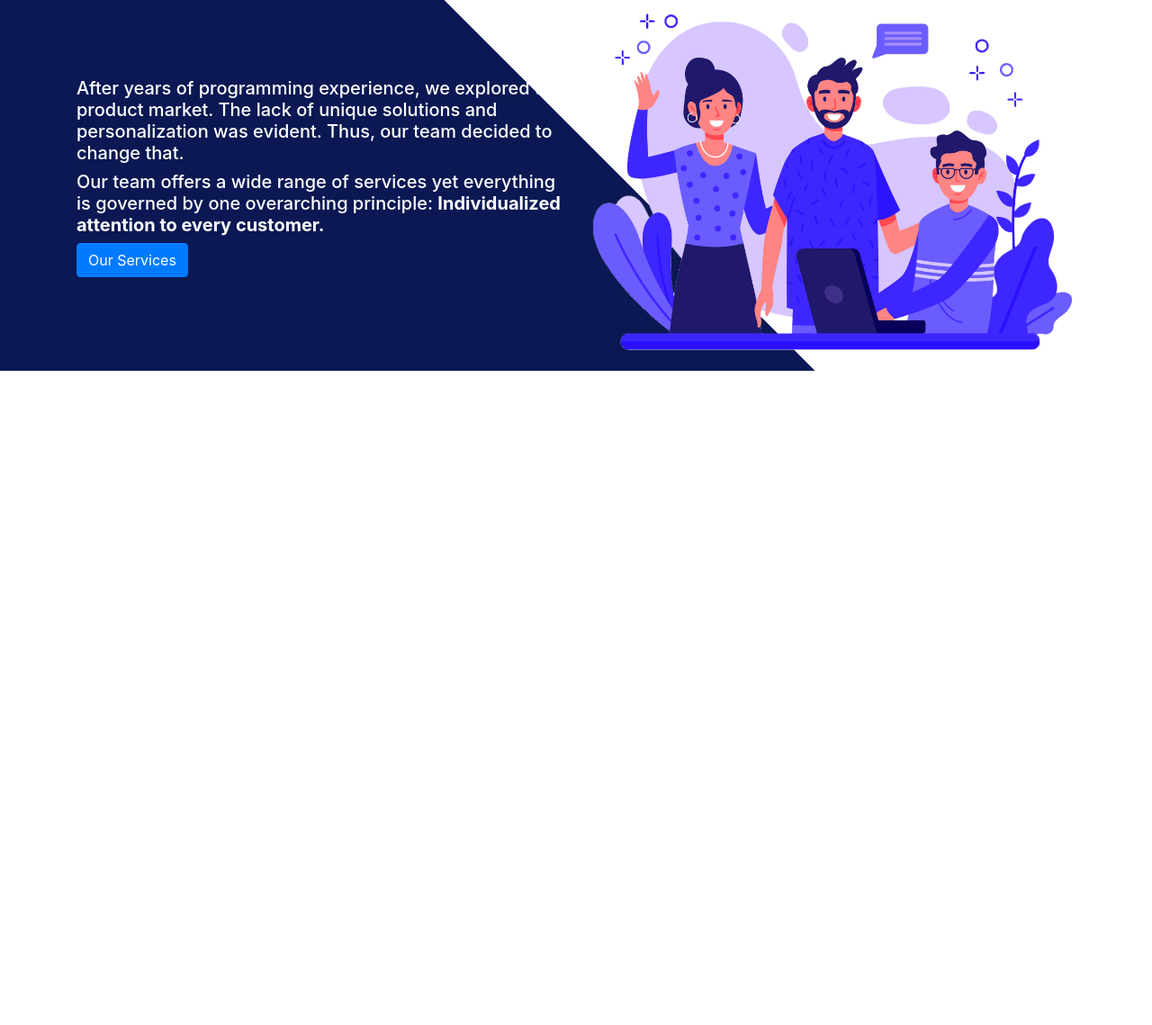
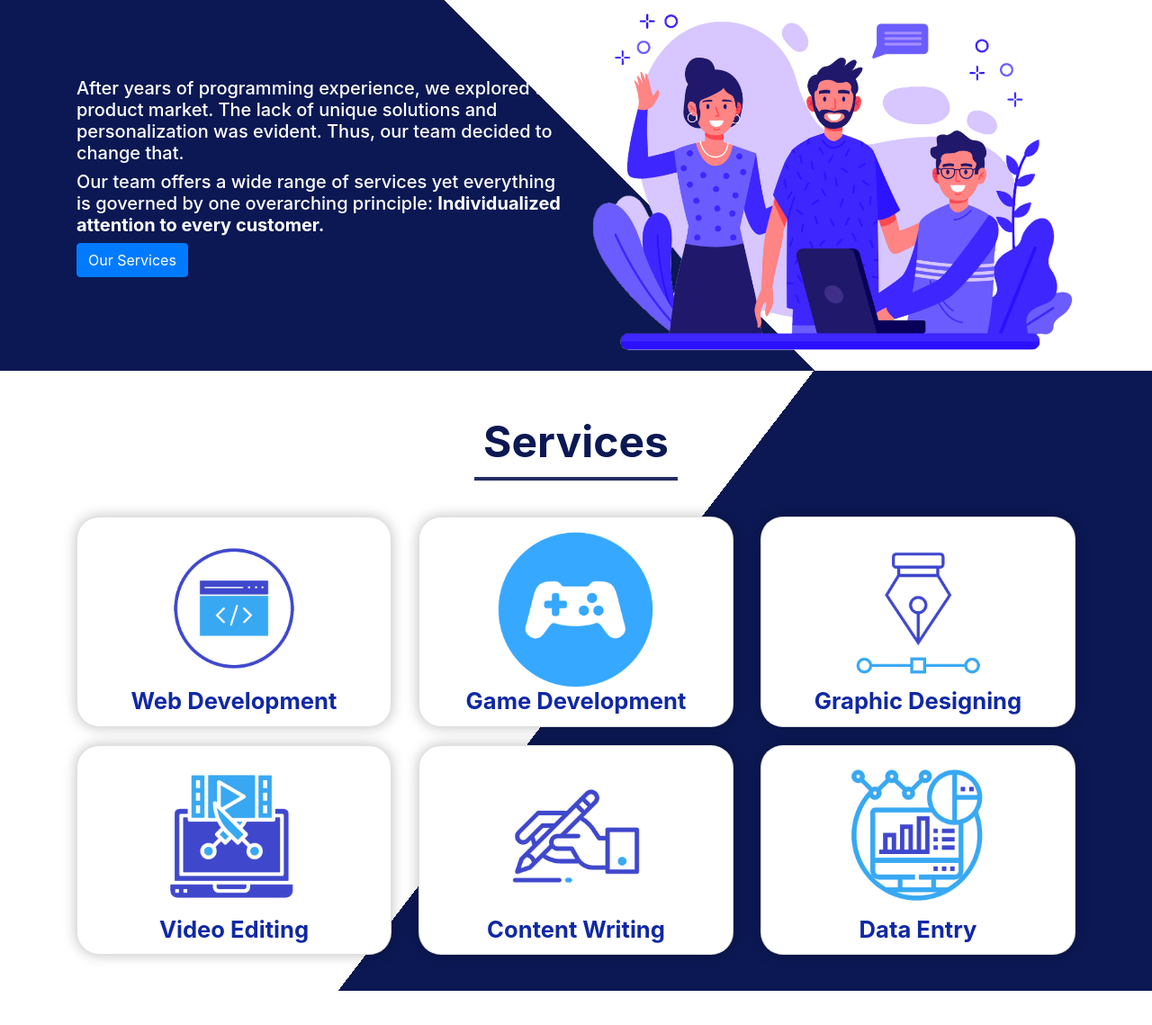
Before and after one commit to Bizhtech/bizhtech, a plain HTML site: page index.html in a window 1280 px wide. Shown: the part 1119-2258 px from the top of the page at 90% size. Before the commit the page ends 1531 px from the top, so only its background shows below. Drawn offline with nearby package versions, Linux system fonts and the light colour scheme.

Commit message:
Add files via upload

```diff
--- a/index.html
+++ b/index.html
@@ -41,7 +41,7 @@
             <a class="nav-link" href="#about">About</a>
           </li>
           <li class="nav-item">
-            <a class="nav-link" href="services.html">Services</a>
+            <a class="nav-link" href="#services">Services</a>
           </li>
           <li class="nav-item">
             <a class="nav-link" href="contact.html">Contact</a>
@@ -91,7 +91,7 @@
     <div class="container">
       <div class="row">
         <div class="col-lg-6 pt-lg-0 order-2 order-lg-1 d-flex flex-column justify-content-center" id="headline" data-aos="fade-up" data-aos-delay="250">
-          <h1>Redifining the Industry</h1>
+          <h1>Redefining the Industry</h1>
           <hr>
           <h2>We simplify the internet with passion, dedication, a touch of creativity, and a lot of coffee.</h2>
           <div class="d-flex">
@@ -165,8 +165,58 @@
   <!-- End of About Section -->
 
   <!-- Start of Services Section -->
+  <section id="services">
+    <div class="container">
+      <div class="row">
+        <div class="col-lg-12 d-flex flex-column justify-content-center text-center">
+          <h1 class="heading">Services</h1>
+          <hr>
+        </div>
+      </div>
+      <div class="card-deck">
+        <div class="card" data-aos="fade-down-right" data-aos-delay="150">
+          <img class="card-img-top" src="images/webDevServ.png" alt="Card image cap">
+          <div class="card-body text-center">
+            <h5 class="card-title">Web Development</h5><!--web development by SBTS from the Noun Project-->
+          </div>
+        </div>
+        <div class="card" data-aos="fade-down" data-aos-delay="150">
+          <img class="card-img-top" src="images/gameDevService.png" alt="Card image cap">
+          <div class="card-body text-center">
+            <h5 class="card-title">Game Development</h5>
+          </div>
+        </div>
+        <div class="card" data-aos="fade-down-left" data-aos-delay="150">
+          <img class="card-img-top" src="images/graphServ.png" alt="Card cap"><!--Graphic Design by Srinivas Agra from the Noun Project-->
+          <div class="card-body text-center">
+            <h5 class="card-title">Graphic Designing</h5>
+          </div>
+        </div>
+      </div>
 
-
+      <div class="card-deck">
+        <div class="card" data-aos="fade-up-right" data-aos-delay="150">
+          <img class="card-img-top" src="images/vidServ.png" alt="Card image cap"> <!--video editing by Manthana Chaiwong from the Noun Project-->
+          <div class="card-body text-center">
+            <h5 class="card-title">Video Editing</h5>
+          </div>
+        </div>
+        <div class="card" data-aos="fade-up" data-aos-delay="150">
+          <img class="card-img-top" src="images/writServ.png" alt="Card image cap"> <!--Writing by pongsakorn from the Noun Project-->
+          <div class="card-body text-center">
+            <h5 class="card-title">Content Writing</h5>
+          </div>
+        </div>
+        <div class="card" data-aos="fade-up-left" data-aos-delay="150">
+          <img class="card-img-top" src="images/dataServ.png" alt="Card image cap"><!--Data by Eucalyp from the Noun Project -->
+          <div class="card-body text-center">
+            <h5 class="card-title">Data Entry</h5>
+          <!--  <p class="card-text">This is a wider card with supporting text below as a natural lead-in to additional content. This card has even longer content than the first to show that equal height action.</p>-->
+          </div>
+        </div>
+      </div>
+    </div>
+  </section>
   <!-- End of Services Section -->
 
 
--- a/indexStyles.css
+++ b/indexStyles.css
@@ -209,6 +209,9 @@ color: #1b94dd;
   #about .btn{
     margin: 0 auto;
   }
+  #about .img-fluid{
+    max-width: 75%;
+  }
 }
 @media (max-width: 768px) {
   #about .heading {
@@ -221,3 +224,69 @@ color: #1b94dd;
 /*||||||||||||||||||||||||||||||||*/
 /*       ABOUT US STYLES END     */
 /*|||||||||||||||||||||||||||||||*/
+
+
+
+/*||||||||||||||||||||||||||||||||*/
+/*     SERVICES STYLES START     */
+/*|||||||||||||||||||||||||||||||*/
+#services{
+  padding: 40px 0;
+  background: linear-gradient(127.5deg, #fff 50%, #0b1853 50%);
+}
+#services .heading{
+  margin: 10px auto;
+  font-size: 48px;
+  font-weight: 700;
+  color: #0b1853;
+}
+#services hr{
+  border: 2px solid #0b1853;
+  opacity: 0.9;
+  margin-top: 0px;
+  margin-left: auto;
+  margin-right: auto;
+  margin-bottom: 20px;
+  width: 20%;
+}
+.card{
+  margin: 20px 0;
+  padding-top: 15px;
+  border-radius: 25px;
+  box-shadow: 0 0px 15px rgb(0,0,0,0.25);
+}
+.card:hover{
+  transform: scale(1.05);
+}
+.card-img-top{
+  width: 50% !important;
+  margin: 0 auto !important;
+}
+.card-title{
+  font-size: 1.6rem;
+  font-weight: bold;
+  color: #1028a5;
+  cursor: default;
+}
+.card-body{
+  padding: 0;
+}
+.card-deck{
+  flex-direction: row !important;
+  -ms-flex-direction: row !important;
+}
+@media (max-width: 768px) {
+  #services .heading {
+    font-size: 28px;
+  }
+  .card{
+    margin-right: 10px;
+    margin-top: 0px;
+  }
+  .card-title{
+    font-size: 1rem;
+  }
+}
+/*||||||||||||||||||||||||||||||||*/
+/*      SERVICES STYLES END       */
+/*|||||||||||||||||||||||||||||||*/
```
Also changed, not shown: images/dataServ.png (added), images/gameDevService.png (added), images/graphServ.png (added), images/noise.png (added), images/vidServ.png (added), images/webDevServ.png (added), images/writServ.png (added).
